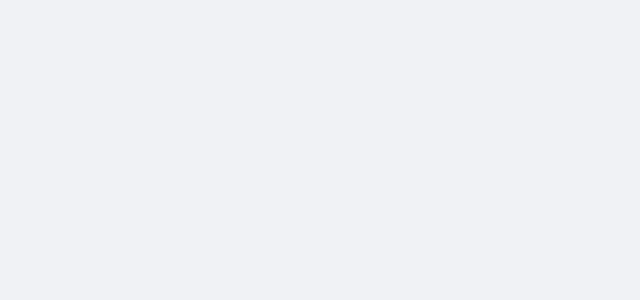
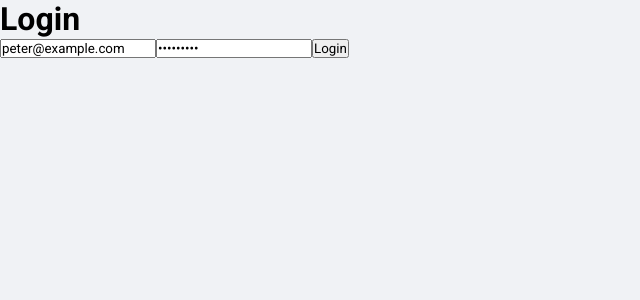
Before and after one commit to Tserewara/wedding-gallery-frontend, a Vue app: page /login in a window 1280 px wide. Before the commit this address had no page. Shown: the top 300 px of the page, without its empty margins (0-640 px from the left). Built offline with nearby package versions, Linux system fonts and the light colour scheme.

Commit message:
feat: add login page

```diff
--- a/src/presentation/router/index.js
+++ b/src/presentation/router/index.js
@@ -1,7 +1,11 @@
 import { createRouter, createWebHistory } from "vue-router";
-import GalleryHome from "@/presentation/views/gallery-home.vue";
+import HomePage from "@/presentation/views/home-page.vue";
+import LoginPage from "@/presentation/views/login-page.vue";
 
-const routes = [{ path: "/", name: "home", component: GalleryHome }];
+const routes = [
+  { path: "/", name: "home", component: HomePage },
+  { path: "/login", name: "login", component: LoginPage },
+];
 
 const router = createRouter({
   history: createWebHistory(),
--- /dev/null
+++ b/src/presentation/views/login-page.vue
@@ -0,0 +1,45 @@
+<template>
+  <h1>Login</h1>
+  <form>
+    <input v-model="email" type="email" placeholder="Enter your email" />
+    <input
+      v-model="password"
+      type="password"
+      placeholder="Enter your password"
+    />
+    <button @click="auth">Login</button>
+  </form>
+</template>
+
+<script>
+import { RemoteAuthentication } from "@/data/usecases/remote-authentication.js";
+import { AxiosHttpClient } from "@/infra/axios-http-client.js";
+
+export default {
+  name: "LoginPage",
+  data() {
+    return {
+      email: "peter@example.com",
+      password: "aPassword",
+    };
+  },
+  methods: {
+    async auth(event) {
+      event.preventDefault();
+      const axiosHttpClient = new AxiosHttpClient();
+
+      const remoteAuthentication = new RemoteAuthentication(
+        "http://localhost:5000/login",
+        axiosHttpClient
+      );
+
+      const response = await remoteAuthentication.auth(
+        this.email,
+        this.password
+      );
+
+      console.log(response);
+    },
+  },
+};
+</script>
```
Also changed, not shown: src/presentation/views/home-page.vue (renamed from src/presentation/views/gallery-home.vue).
